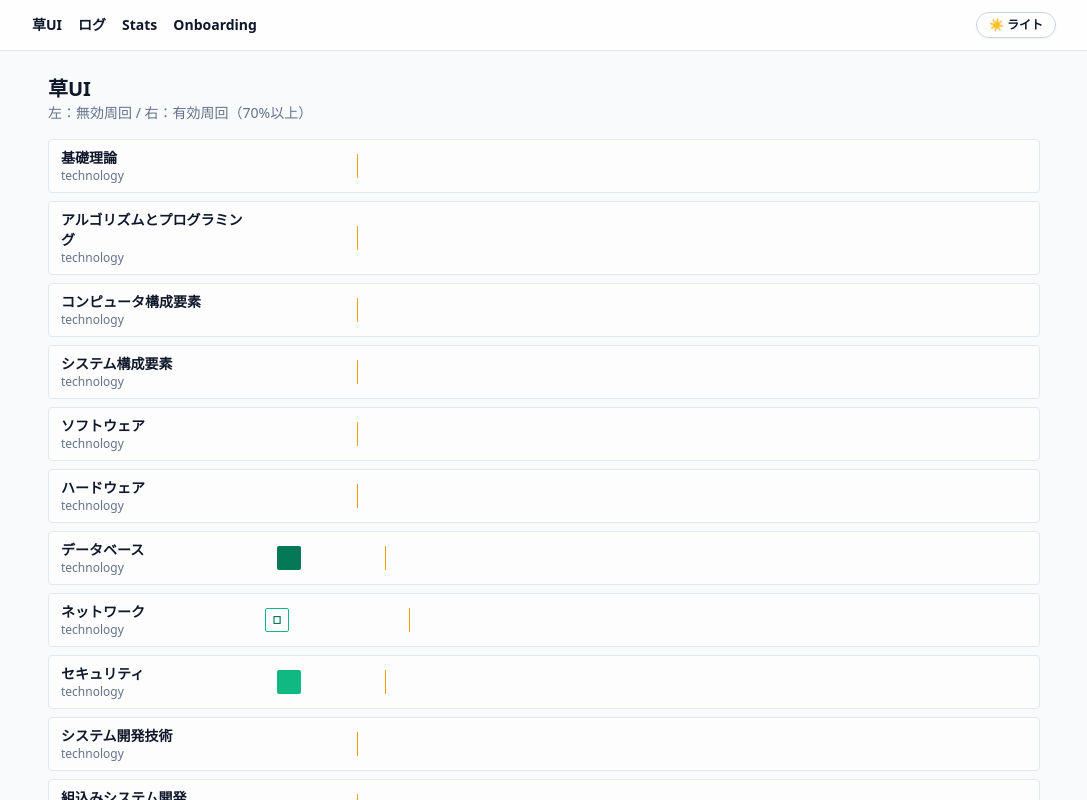
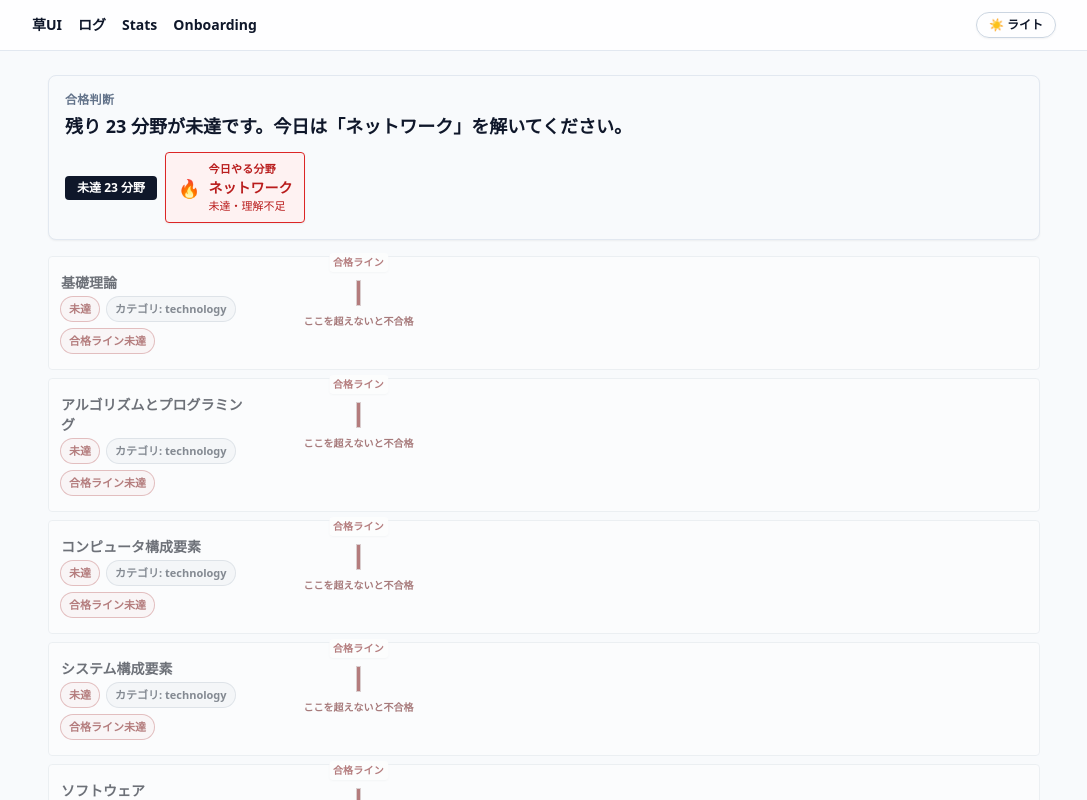
Before and after one commit to Hiro-Chiba/ap-grass-tracker, a Next.js app: page /grid in a window 1280 px wide. Shown: the top 800 px of the page, without its empty margins (96-1183 px from the left). Built offline with nearby package versions, Linux system fonts and the light colour scheme.

Commit message:
草UIの判断導線と警告を強化

```diff
--- a/app/grid/page.tsx
+++ b/app/grid/page.tsx
@@ -1,20 +1,64 @@
 "use client";
 
 import { SubjectRows } from "@/components/grass/SubjectRow";
+import { getSubjectStatuses } from "@/lib/calc";
+import { subjects } from "@/lib/subjects";
 import { useCycleStore } from "@/lib/useCycleStore";
+
+const pickPrioritySubject = (statuses: ReturnType<typeof getSubjectStatuses>) => {
+  const candidates = statuses
+    .filter(
+      (status) =>
+        !status.inGoal &&
+        status.ineffectiveCount > 0 &&
+        (status.effectiveCount === 0 || status.effectiveCount < status.target / 2)
+    )
+    .sort((a, b) => b.ineffectiveCount - a.ineffectiveCount || a.effectiveCount - b.effectiveCount || a.subjectId - b.subjectId);
+
+  return candidates[0];
+};
 
 export default function GridPage() {
   const { cycles } = useCycleStore();
+  const statuses = getSubjectStatuses(cycles);
+  const remainingSubjects = statuses.filter((status) => !status.inGoal).length;
+  const priorityStatus = pickPrioritySubject(statuses);
+  const prioritySubject = subjects.find((subject) => subject.id === priorityStatus?.subjectId);
+
+  const instruction = prioritySubject
+    ? `残り ${remainingSubjects} 分野が未達です。今日は「${prioritySubject.name}」を解いてください。`
+    : remainingSubjects > 0
+      ? `残り ${remainingSubjects} 分野が未達です。無効周回を埋める分野だけを選んでください。`
+      : "全分野が合格ラインに到達しました。理解維持のための確認だけ行ってください。";
 
   return (
     <div className="space-y-4">
-      <div className="flex items-center justify-between">
-        <div>
-          <h1 className="text-xl font-bold">草UI</h1>
-          <p className="text-sm text-slate-500 dark:text-slate-400">左：無効周回 / 右：有効周回（70%以上）</p>
+      <div className="rounded-lg border border-slate-200 bg-slate-50 p-4 shadow-sm dark:border-slate-800 dark:bg-slate-900/50">
+        <p className="text-xs font-semibold uppercase tracking-wide text-slate-500">合格判断</p>
+        <p className="mt-1 text-lg font-bold text-slate-900 dark:text-white">{instruction}</p>
+        <div className="mt-3 flex flex-wrap items-center gap-2">
+          <span className="rounded bg-slate-900 px-3 py-1 text-xs font-semibold text-white dark:bg-slate-200 dark:text-slate-900">
+            未達 {remainingSubjects} 分野
+          </span>
+          {prioritySubject ? (
+            <div className="flex items-center gap-2 rounded border border-red-600 bg-red-50 px-3 py-2 text-red-700 shadow-sm dark:border-red-800 dark:bg-red-900/30 dark:text-red-100">
+              <span className="text-lg" aria-hidden>
+                🔥
+              </span>
+              <div>
+                <p className="text-[11px] font-semibold uppercase tracking-wide">今日やる分野</p>
+                <p className="text-sm font-bold">{prioritySubject.name}</p>
+                <p className="text-[11px]">未達・理解不足</p>
+              </div>
+            </div>
+          ) : (
+            <span className="rounded border border-emerald-600 bg-emerald-50 px-3 py-2 text-[11px] font-semibold text-emerald-700 dark:border-emerald-500 dark:bg-emerald-900/40 dark:text-emerald-100">
+              今日は優先対象なし
+            </span>
+          )}
         </div>
       </div>
-      <SubjectRows cycles={cycles} />
+      <SubjectRows cycles={cycles} statuses={statuses} prioritizedSubjectId={priorityStatus?.subjectId} />
     </div>
   );
 }
--- a/app/stats/page.tsx
+++ b/app/stats/page.tsx
@@ -11,6 +11,10 @@ export default function StatsPage() {
   const statuses = getSubjectStatuses(cycles);
   const remainingDays = daysUntilExam();
   const alertColor = remainingDays < 30 ? "text-red-600" : "text-emerald-600";
+  const ineffectiveHotspots = statuses
+    .filter((status) => status.ineffectiveCount > 0)
+    .sort((a, b) => b.ineffectiveCount - a.ineffectiveCount || a.effectiveCount - b.effectiveCount)
+    .slice(0, 3);
 
   return (
     <div className="space-y-6">
@@ -23,6 +27,28 @@ export default function StatsPage() {
         <StatCard title="合格圏分野" value={`${inGoalSubjects} / ${SUBJECT_COUNT}`} description="縦線到達分野" />
         <StatCard title="総有効周回" value={`${totalEffective} / 62`} description="accuracy 70%以上の件数" />
         <StatCard title="停滞分野" value={`${stagnantSubjects}`} description="挑戦あり・有効0" />
+      </div>
+
+      <div className="rounded border border-red-200 bg-red-50 p-4 dark:border-red-800 dark:bg-red-900/30">
+        <p className="text-xs uppercase tracking-wide text-red-700 dark:text-red-200">無効が多い分野</p>
+        {ineffectiveHotspots.length > 0 ? (
+          <ul className="mt-2 space-y-1 text-sm text-red-800 dark:text-red-100">
+            {ineffectiveHotspots.map((status) => {
+              const subject = subjects.find((item) => item.id === status.subjectId);
+              return (
+                <li key={status.subjectId} className="flex items-center justify-between rounded border border-red-200 bg-white/70 px-3 py-2 dark:border-red-700 dark:bg-red-900/40">
+                  <div>
+                    <p className="font-semibold">{subject?.name}</p>
+                    <p className="text-[11px]">無効 {status.ineffectiveCount} / 有効 {status.effectiveCount}</p>
+                  </div>
+                  <span className="rounded bg-red-700 px-2 py-1 text-[11px] font-semibold text-white">理解不足を解消</span>
+                </li>
+              );
+            })}
+          </ul>
+        ) : (
+          <p className="mt-2 text-sm text-red-800 dark:text-red-100">無効周回はありません。維持のみに集中してください。</p>
+        )}
       </div>
 
       <div className="rounded border border-amber-200 bg-amber-50 p-4 dark:border-amber-800 dark:bg-amber-900/30">
--- a/components/grass/Square.tsx
+++ b/components/grass/Square.tsx
@@ -8,14 +8,26 @@ const backgroundByAccuracy = (accuracy?: number) => {
   if (accuracy === undefined) return "";
   if (accuracy >= 80) return "bg-emerald-700";
   if (accuracy >= 70) return "bg-emerald-500";
-  return "border border-emerald-500 text-emerald-700";
+  return "border-2 border-red-500 bg-red-50 text-red-700";
 };
 
 export default function Square({ accuracy }: SquareProps) {
+  const isInvalid = accuracy !== undefined && accuracy < 70;
   const className = clsx(
-    "flex h-6 w-6 items-center justify-center rounded-sm text-[10px] font-bold transition",
+    "relative flex h-6 w-6 items-center justify-center rounded-sm text-[10px] font-bold transition",
     backgroundByAccuracy(accuracy)
   );
 
-  return <div className={className}>{accuracy !== undefined && accuracy < 70 ? "□" : ""}</div>;
+  return (
+    <div className="relative group">
+      <div className={className} aria-label={isInvalid ? "無効周回" : "有効周回"} title={isInvalid ? "理解不足のまま進んでいます" : undefined}>
+        {isInvalid ? "□" : ""}
+      </div>
+      {isInvalid ? (
+        <div className="pointer-events-none absolute -top-10 left-1/2 hidden w-40 -translate-x-1/2 rounded bg-red-700 px-2 py-1 text-[10px] font-semibold text-white shadow-lg group-hover:block group-active:block">
+          理解不足のまま進んでいます
+        </div>
+      ) : null}
+    </div>
+  );
 }
--- a/components/grass/SubjectRow.tsx
+++ b/components/grass/SubjectRow.tsx
@@ -1,21 +1,62 @@
-import { StudyCycle } from "@/lib/types";
+import clsx from "clsx";
+
+import { StudyCycle, SubjectStatus } from "@/lib/types";
 import { Subject, subjects } from "@/lib/subjects";
 import { getTargetForSubject } from "@/lib/targets";
 import { isEffectiveCycle } from "@/lib/calc";
 import Square from "./Square";
 import TargetLine from "./TargetLine";
 
-export default function SubjectRow({ subject, cycles }: { subject: Subject; cycles: StudyCycle[] }) {
+type SubjectRowProps = {
+  subject: Subject;
+  cycles: StudyCycle[];
+  status?: SubjectStatus;
+  isPriority?: boolean;
+  dimmed?: boolean;
+};
+
+export default function SubjectRow({ subject, cycles, status, isPriority, dimmed }: SubjectRowProps) {
   const ineffective = cycles.filter((cycle) => !isEffectiveCycle(cycle.accuracy));
   const effective = cycles.filter((cycle) => isEffectiveCycle(cycle.accuracy));
   const target = getTargetForSubject(subject);
   const maxSquares = Math.max(effective.length, target + 1);
 
+  const isOverTarget = effective.length > target;
+  const isInGoal = status?.inGoal ?? effective.length >= target;
+  const stateLabel = !isInGoal ? "未達" : isOverTarget ? "超過" : "到達";
+
+  const rowClassName = clsx(
+    "flex items-start gap-3 rounded border px-3 py-4 transition dark:border-slate-800",
+    isPriority
+      ? "border-red-600 ring-2 ring-red-200 dark:ring-red-800"
+      : "border-slate-200",
+    isInGoal ? "bg-slate-50 text-slate-700 opacity-80 dark:bg-slate-800/50 dark:text-slate-200" : "bg-white/70",
+    dimmed && "grayscale-[40%] opacity-60",
+    isOverTarget && "cursor-not-allowed"
+  );
+
+  const badgeClassName = (variant: "warn" | "safe" | "info") =>
+    clsx(
+      "rounded-full px-2 py-1 text-[11px] font-semibold",
+      variant === "warn" && "bg-red-50 text-red-700 ring-1 ring-red-500/60 dark:bg-red-900/30 dark:text-red-100",
+      variant === "safe" && "bg-emerald-50 text-emerald-700 ring-1 ring-emerald-500/60 dark:bg-emerald-900/30 dark:text-emerald-100",
+      variant === "info" && "bg-slate-100 text-slate-700 ring-1 ring-slate-300 dark:bg-slate-800 dark:text-slate-100"
+    );
+
   return (
-    <div className="flex items-center gap-3 rounded border border-slate-200 bg-white/70 px-3 py-2 dark:border-slate-800 dark:bg-slate-800/50">
-      <div className="w-48">
-        <p className="text-sm font-semibold">{subject.name}</p>
-        <p className="text-xs text-slate-500 dark:text-slate-400">{subject.category}</p>
+    <div className={rowClassName}>
+      <div className="w-48 space-y-1">
+        <div className="flex items-center gap-2">
+          <p className="text-sm font-semibold text-slate-900 dark:text-white">{subject.name}</p>
+          {isPriority ? <span className={badgeClassName("warn")}>🔥 今日やる</span> : null}
+        </div>
+        <div className="flex flex-wrap items-center gap-2 text-xs text-slate-500 dark:text-slate-400">
+          <span className={badgeClassName(isInGoal ? "safe" : "warn")}>{stateLabel}</span>
+          <span className={badgeClassName("info")}>カテゴリ: {subject.category}</span>
+          {!isInGoal ? <span className={badgeClassName("warn")}>合格ライン未達</span> : null}
+          {isOverTarget ? <span className={badgeClassName("info")}>操作対象外</span> : null}
+          {ineffective.length > 0 ? <span className={badgeClassName("warn")}>理解不足 {ineffective.length}</span> : null}
+        </div>
       </div>
       <div className="flex items-center gap-2">
         <div className="flex gap-1" aria-label="無効周回">
@@ -23,7 +64,11 @@ export default function SubjectRow({ subject, cycles }: { subject: Subject; cycl
             <Square key={cycle.id} accuracy={cycle.accuracy} />
           ))}
         </div>
-        <div className="relative flex items-center gap-1" style={{ minWidth: `${maxSquares * 28}px` }} aria-label="有効周回">
+        <div
+          className="relative flex items-center gap-1 pt-2"
+          style={{ minWidth: `${maxSquares * 28}px` }}
+          aria-label="有効周回"
+        >
           <TargetLine position={target} />
           {effective.map((cycle) => (
             <Square key={cycle.id} accuracy={cycle.accuracy} />
@@ -34,10 +79,30 @@ export default function SubjectRow({ subject, cycles }: { subject: Subject; cycl
   );
 }
 
-export const SubjectRows = ({ cycles }: { cycles: StudyCycle[] }) => (
-  <div className="space-y-2">
-    {subjects.map((subject) => (
-      <SubjectRow key={subject.id} subject={subject} cycles={cycles.filter((cycle) => cycle.subjectId === subject.id)} />
-    ))}
-  </div>
-);
+export const SubjectRows = ({
+  cycles,
+  statuses,
+  prioritizedSubjectId
+}: {
+  cycles: StudyCycle[];
+  statuses: SubjectStatus[];
+  prioritizedSubjectId?: number;
+}) => {
+  const statusMap = new Map(statuses.map((item) => [item.subjectId, item]));
+  const shouldDim = Boolean(prioritizedSubjectId);
+
+  return (
+    <div className="space-y-2">
+      {subjects.map((subject) => (
+        <SubjectRow
+          key={subject.id}
+          subject={subject}
+          cycles={cycles.filter((cycle) => cycle.subjectId === subject.id)}
+          status={statusMap.get(subject.id)}
+          isPriority={prioritizedSubjectId === subject.id}
+          dimmed={shouldDim && prioritizedSubjectId !== subject.id}
+        />
+      ))}
+    </div>
+  );
+};
--- a/components/grass/TargetLine.tsx
+++ b/components/grass/TargetLine.tsx
@@ -2,10 +2,17 @@ export default function TargetLine({ position }: { position: number }) {
   return (
     <div className="relative h-6">
       <div
-        className="absolute inset-y-0 w-px bg-amber-500"
+        className="absolute inset-y-0 w-[3px] bg-red-700 shadow-[0_0_0_1px_rgba(127,29,29,0.35)]"
         style={{ left: `${position * 28}px` }}
         aria-label={`目標位置 ${position}`}
-      />
+      >
+        <span className="absolute -top-7 left-1/2 -translate-x-1/2 whitespace-nowrap rounded bg-white px-1 py-0.5 text-[10px] font-bold uppercase tracking-wide text-red-700 shadow-sm dark:bg-slate-900 dark:text-red-200">
+          合格ライン
+        </span>
+        <span className="absolute -bottom-6 left-1/2 -translate-x-1/2 whitespace-nowrap text-[10px] font-semibold text-red-800 dark:text-red-200">
+          ここを超えないと不合格
+        </span>
+      </div>
     </div>
   );
 }
```
